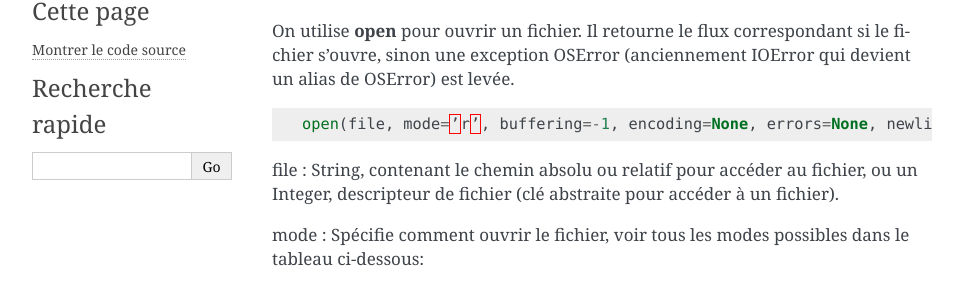
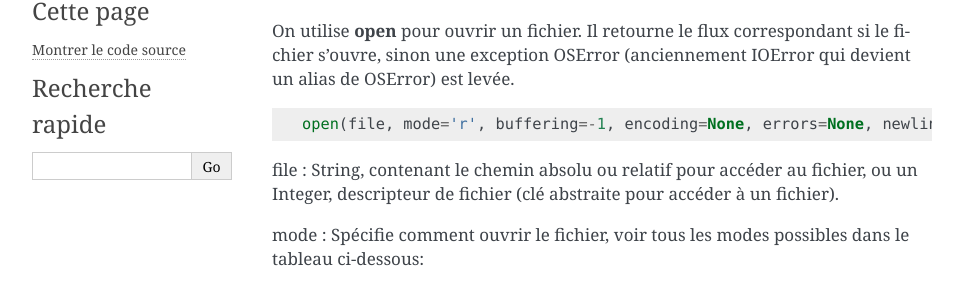
Before and after one commit to HE-Arc/livre-python, a Sphinx documentation site: the page built from source/io/index.rst, in a window 1280 px wide and 900 px high. Shown: the part 357-644 px from the top of the window, without its empty margins (148-1112 px from the left). Built offline with Sphinx 7.4.7, drawn with Linux system fonts in a browser that asks for light colours.

```diff
--- a/source/io/index.rst
+++ b/source/io/index.rst
@@ -21,9 +21,9 @@
 (anciennement IOError qui devient un alias de OSError) est levée.
 
 
-.. code-block:: python
+.. code-block:: python3
 
-    open(file, mode=’r’, buffering=-1, encoding=None, errors=None, newline=None, closefd=True, opener=None)
+    open(file, mode='r', buffering=-1, encoding=None, errors=None, newline=None, closefd=True, opener=None)
 
 
 file : String, contenant le chemin absolu ou relatif pour accéder au fichier, ou un Integer, descripteur  de fichier (clé abstraite pour accéder à un fichier).
@@ -142,7 +142,7 @@
 io.BytesIO
 ----------
 
-.. code-block:: python
+.. code-block:: python3
 
     io.BytesIO([initial_bytes])
 
```
